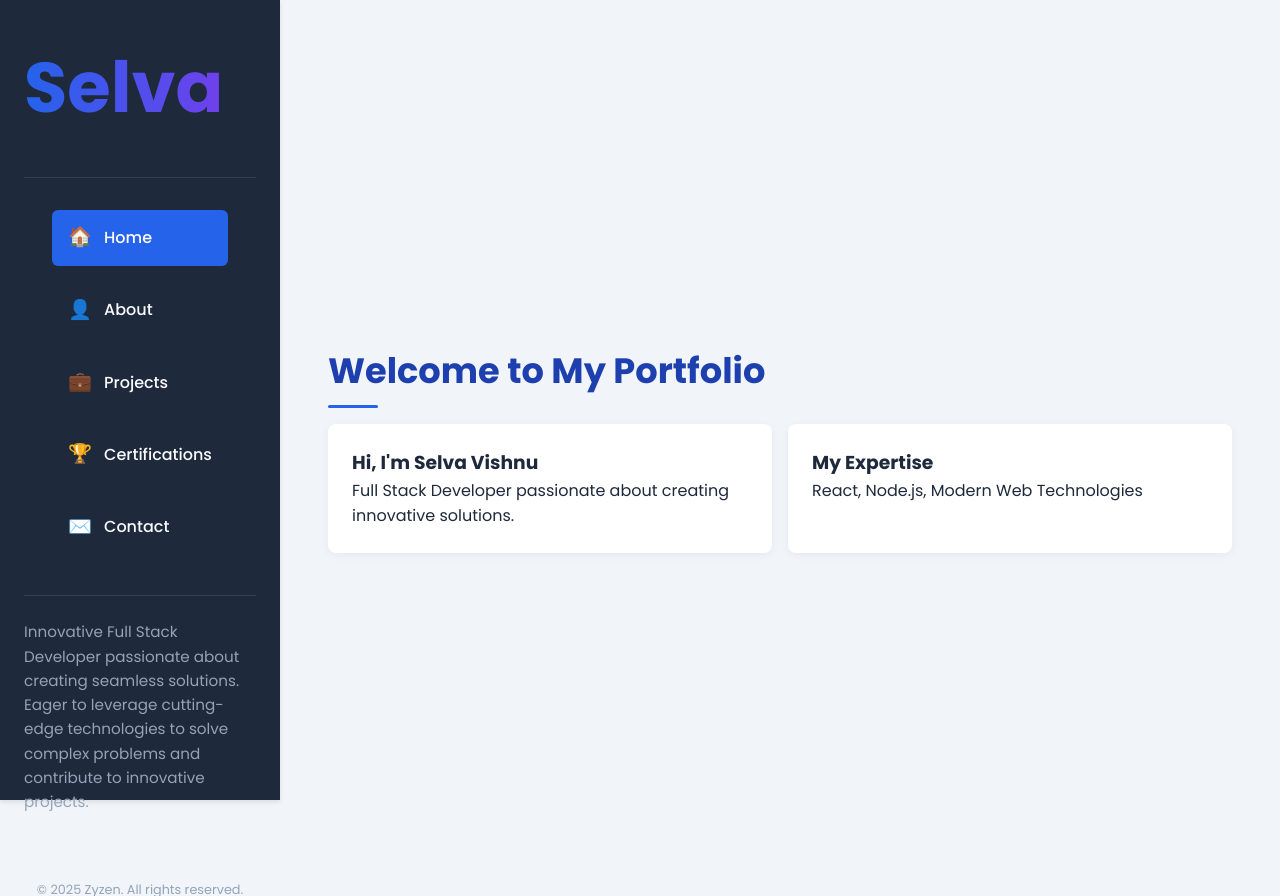
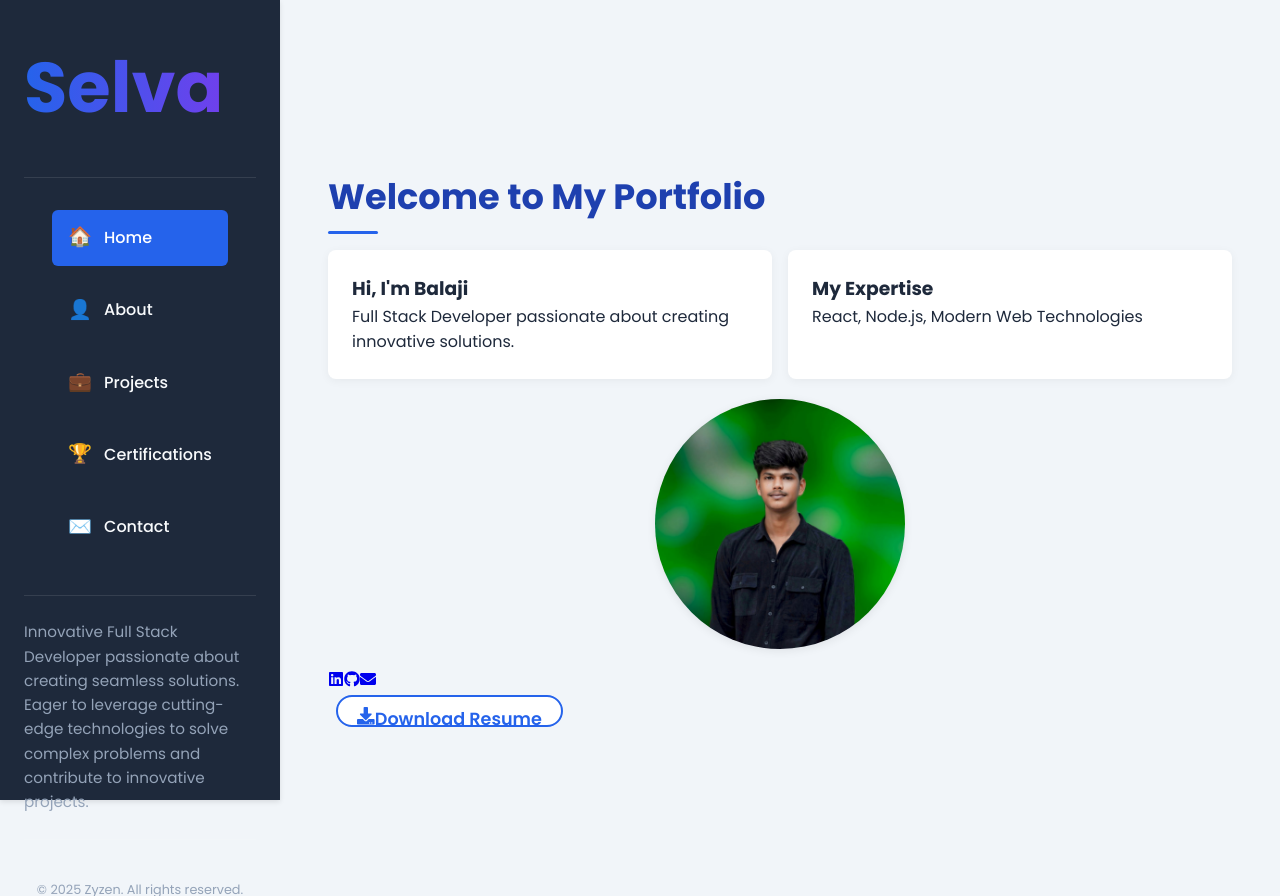
Before and after one commit to Bala9840/Port, a React (Create React App) app: page / in a window 1280 px wide. Built offline with nearby package versions, Linux system fonts and the light colour scheme.

Commit message:
2nd Change

```diff
--- a/public/index.html
+++ b/public/index.html
@@ -24,7 +24,7 @@
       work correctly both with client-side routing and a non-root public URL.
       Learn how to configure a non-root public URL by running `npm run build`.
     -->
-    <title>React App</title>
+    <title>Balaji | Portfolio </title>
   </head>
   <body>
     <noscript>You need to enable JavaScript to run this app.</noscript>
--- a/src/App.css
+++ b/src/App.css
@@ -18,6 +18,7 @@
 
 html {
   font-size: 14px;
+  scroll-behavior: smooth;
 }
 
 body {
--- a/src/components/ContactForm.js
+++ b/src/components/ContactForm.js
@@ -68,7 +68,7 @@ const ContactForm = () => {
     >
       <div className={styles.header}>
         <h2>Instagram</h2>
-        <p>@selvavishnug.netlify.app</p>
+        <p>@barathbalag.netlify.app</p>
       </div>
 
       <div className={styles.tagline}>
@@ -133,7 +133,7 @@ const ContactForm = () => {
       </form>
 
       <div className={styles.footer}>
-        <p>Designed & Built by Selva Vishnu © 2025 Zyzen. All rights reserved.</p>
+        <p>Designed & Built by Balaji © 2025 Zyzen. All rights reserved.</p>
       </div>
     </motion.div>
   );
--- a/src/components/Sidebar.module.css
+++ b/src/components/Sidebar.module.css
@@ -19,6 +19,7 @@
   font-weight: 700;
   background: linear-gradient(90deg, var(--primary-color), #7c3aed);
   -webkit-background-clip: text;
+  background-clip: text;
   -webkit-text-fill-color: transparent;
 }
 
--- a/src/pages/Home.js
+++ b/src/pages/Home.js
@@ -1,14 +1,21 @@
 import React from 'react';
 import styles from './Page.module.css';
+import { FaLinkedin, FaGithub, FaEnvelope, FaDownload } from 'react-icons/fa';
+import profileImg from '../assets/balaji.jpg';
+import resumePdf from '../assets/resume.pdf';
+
 
 const Home = () => {
   return (
     <section id="home" className="section">
       <div className={styles.content}>
+        <div className={styles.profileContainer}>
+
+        </div>
         <h1 className="section-title">Welcome to My Portfolio</h1>
         <div className={styles.grid}>
           <div className={styles.card}>
-            <h3>Hi, I'm Selva Vishnu</h3>
+            <h3>Hi, I'm Balaji</h3>
             <p>Full Stack Developer passionate about creating innovative solutions.</p>
           </div>
           <div className={styles.card}>
@@ -17,8 +24,68 @@ const Home = () => {
           </div>
         </div>
       </div>
+
+      <img
+        src={profileImg}
+        alt="Profile"
+        className={styles.profileImg}
+      />
+
+<div className={styles.socialIcons}>
+  {socialLinks.map(link =>
+    link.label === 'Download Resume' ? (
+      <a
+        key={link.label}
+        href={link.url}
+        target="_blank"
+        rel="noopener noreferrer"
+        aria-label={link.label}
+        className={styles.downloadBtn}
+        download
+      >
+        <span className={styles.downloadIcon}>{link.icon}</span>
+        <span className={styles.downloadText}>Download Resume</span>
+      </a>
+    ) : (
+      <a
+        key={link.label}
+        href={link.url}
+        target="_blank"
+        rel="noopener noreferrer"
+        aria-label={link.label}
+        className={styles.iconLink}
+      >
+        {link.icon}
+      </a>
+    )
+  )}
+</div>
     </section>
   );
 };
 
+const socialLinks = [
+  {
+    icon: <FaLinkedin />,
+    url: 'https://www.linkedin.com/in/balaji9840',
+    label: 'LinkedIn'
+  },
+  {
+    icon: <FaGithub />,
+    url: 'https://github.com/bala9840',
+    label: 'GitHub'
+  },
+  {
+    icon: <FaEnvelope />,
+    url: 'barathbalaji9840@email.com',
+    label: 'Email'
+  },
+  {
+    icon: <FaDownload />,
+    url: '/resume.pdf', // Place your resume in public folder or adjust path
+    label: 'Download Resume'
+  }
+];
+
+
 export default Home;
--- a/src/pages/Page.module.css
+++ b/src/pages/Page.module.css
@@ -1,3 +1,33 @@
+
+.downloadBtn {
+
+  align-items: center;
+  border: 2px solid var(--primary-color);
+  border-radius: 30px;
+  padding: 0.5rem 1.2rem;
+  font-size: 1.1rem;
+  color: var(--primary-color);
+  background: #fff;
+  font-weight: 600;
+  text-decoration: none;
+  transition: background 0.2s, color 0.2s, border 0.2s;
+  margin-left: 0.5rem;
+  cursor: pointer;
+  height: 32px;
+  width: fit-content;
+  gap: 0.7rem;
+  display: block;
+  align-items: center;
+
+}
+
+.downloadBtn:hover {
+  background: var(--primary-color);
+  color: #fff;
+  border-color: var(--secondary-color);
+}
+
+
 .content {
   width: 100%;
   max-width: 1200px;
@@ -91,18 +121,33 @@
   font-size: 1.5rem;
 }
 
+.profileImg {
+  width: 250px;
+  height: 250px;
+  border-radius: 50%;
+  object-fit: cover;
+  display: block;
+  margin: 0 auto;
+  margin-top: 20px;
+  margin-bottom: 20px;
+  box-shadow: 0 2px 10px rgba(0,0,0,0.08);
+}
+
 .socialLinks {
   display: flex;
   justify-content: center;
   gap: 1.5rem;
   margin-top: 2rem;
+
 }
 
 .socialIcon {
   font-size: 1.8rem;
   color: var(--primary-color);
   transition: var(--transition);
+
 }
+
 
 .socialIcon:hover {
   color: var(--secondary-color);
```
Also changed, not shown: src/assets/balaji.jpg (added), 1 other file (tests, documents, lock files or other folders).
